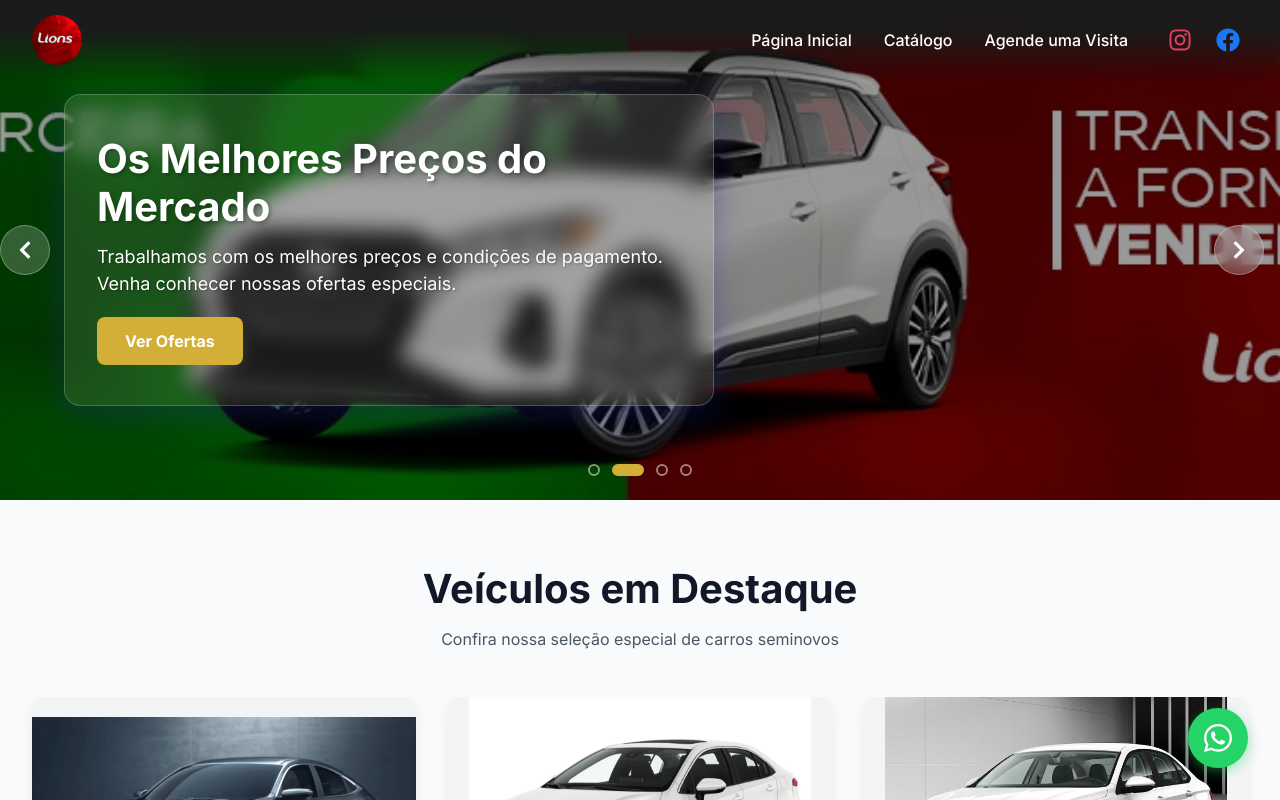
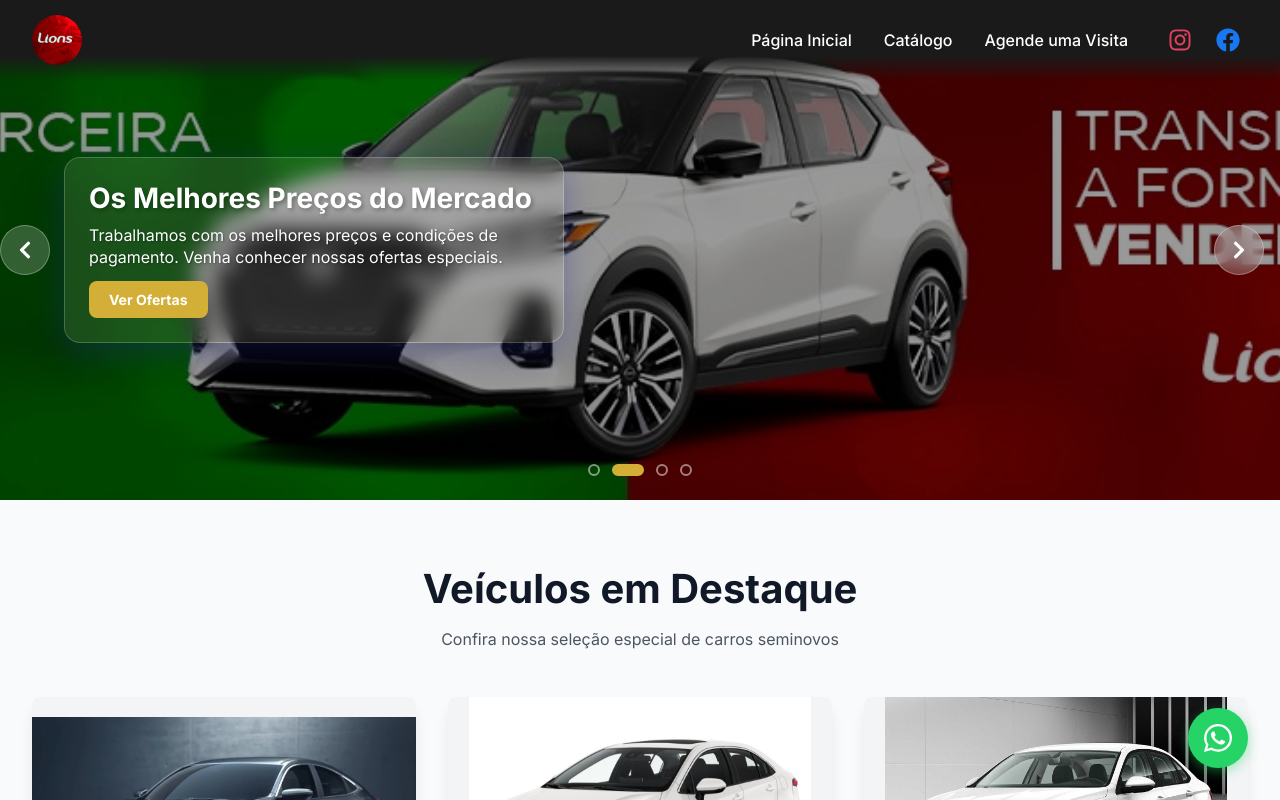
Before and after one commit to alexandre020285/TesteLionsSeminovos, a Next.js app: page / in a window 1280 px wide. Shown: the top 800 px of the page. Built offline with nearby package versions, Linux system fonts and the light colour scheme.

Commit message:
correção do componente hero

```diff
--- a/components/Header.module.css
+++ b/components/Header.module.css
@@ -4,7 +4,7 @@
   left: 0;
   right: 0;
   width: 100%;
-  background: linear-gradient(to bottom, var(--color-primary) 0%, rgba(26, 26, 26, 0.95) 40%, rgba(26, 26, 26, 0) 100%);
+  background: linear-gradient(to bottom, var(--color-primary) 0%, var(--color-primary) 70%, rgba(26, 26, 26, 0) 100%);
   color: var(--color-white);
   box-shadow: none;
   z-index: 50;
--- a/components/Hero.module.css
+++ b/components/Hero.module.css
@@ -72,26 +72,26 @@
   -webkit-backdrop-filter: blur(10px);
   border: 1px solid rgba(255, 255, 255, 0.2);
   border-radius: 1rem;
-  padding: 1.5rem 1.25rem;
+  padding: 1rem 1rem;
   box-shadow: 0 8px 32px 0 rgba(31, 38, 135, 0.37);
-  max-width: 550px;
+  max-width: 400px;
   text-align: left;
 }
 
 .title {
-  font-size: 1.5rem;
+  font-size: 1.25rem;
   font-weight: bold;
-  margin-bottom: 0.75rem;
+  margin-bottom: 0.5rem;
   line-height: 1.2;
   text-shadow: 2px 2px 4px rgba(0, 0, 0, 0.3);
   color: var(--color-white);
 }
 
 .subtitle {
-  font-size: 0.875rem;
-  margin-bottom: 1.25rem;
+  font-size: 0.75rem;
+  margin-bottom: 0.75rem;
   color: var(--color-white);
-  line-height: 1.5;
+  line-height: 1.4;
   text-shadow: 1px 1px 2px rgba(0, 0, 0, 0.3);
 }
 
@@ -100,10 +100,11 @@
   background: var(--color-secondary);
   color: var(--color-white);
   font-weight: bold;
-  padding: 0.875rem 1.75rem;
+  padding: 0.625rem 1.25rem;
   border-radius: 0.5rem;
   transition: all 0.3s;
   text-align: center;
+  font-size: 0.875rem;
 }
 
 .btnPrimary:hover {
@@ -187,16 +188,16 @@
   }
 
   .glassCard {
-    padding: 2rem 1.5rem;
-    max-width: 600px;
+    padding: 1.25rem 1.25rem;
+    max-width: 450px;
   }
 
   .title {
-    font-size: 2rem;
+    font-size: 1.5rem;
   }
 
   .subtitle {
-    font-size: 1rem;
+    font-size: 0.875rem;
   }
 }
 
@@ -211,15 +212,15 @@
   }
 
   .glassCard {
-    padding: 2.5rem 2rem;
-    max-width: 650px;
+    padding: 1.5rem 1.5rem;
+    max-width: 500px;
   }
 
   .title {
-    font-size: 2.5rem;
+    font-size: 1.75rem;
   }
 
   .subtitle {
-    font-size: 1.125rem;
+    font-size: 1rem;
   }
 }
--- a/components/Hero.tsx
+++ b/components/Hero.tsx
@@ -54,16 +54,41 @@ export default function Hero() {
     return () => clearInterval(timer)
   }, [])
 
-  const proximoSlide = () => setSlideAtual((atual) => (atual + 1) % slides.length)
-  const slideAnterior = () => setSlideAtual((atual) => (atual - 1 + slides.length) % slides.length)
+  const proximoSlide = () => {
+    const proximo = (slideAtual + 1) % slides.length
+    setSlideAtual(proximo)
+  }
+
+  const slideAnterior = () => {
+    const anterior = slideAtual - 1
+    if (anterior < 0) {
+      setSlideAtual(slides.length - 1)
+    } else {
+      setSlideAtual(anterior)
+    }
+  }
+
+  const irParaSlide = (index: number) => {
+    setSlideAtual(index)
+  }
 
   return (
     <section className={styles.hero}>
       <div className={styles.carousel}>
-        {slides.map((slide, index) => (
-          <div key={slide.id} className={`${styles.slide} ${index === slideAtual ? styles.active : ''}`}>
+        {slides.map((slide, index) => {
+          const estaAtivo = index === slideAtual
+          return (
+            <div key={slide.id} className={`${styles.slide} ${estaAtivo ? styles.active : ''}`}>
               <div className={styles.backgroundImage}>
-              <Image src={slide.image} alt={slide.title} fill className={styles.bgImage} priority={index === 0} sizes="100vw" quality={90} />
+                <Image
+                  src={slide.image}
+                  alt={slide.title}
+                  fill
+                  className={styles.bgImage}
+                  priority={index === 0}
+                  sizes="100vw"
+                  quality={90}
+                />
                 <div className={styles.overlay}></div>
               </div>
               <div className={styles.content}>
@@ -78,7 +103,8 @@ export default function Hero() {
                 </div>
               </div>
             </div>
-        ))}
+          )
+        })}
       </div>
 
       <button className={styles.navButton} onClick={slideAnterior} aria-label="Slide anterior">
@@ -89,14 +115,17 @@ export default function Hero() {
       </button>
 
       <div className={styles.dots}>
-        {slides.map((_, index) => (
+        {slides.map((_, index) => {
+          const estaAtivo = index === slideAtual
+          return (
             <button
               key={index}
-            className={`${styles.dot} ${index === slideAtual ? styles.active : ''}`}
-            onClick={() => setSlideAtual(index)}
+              className={`${styles.dot} ${estaAtivo ? styles.active : ''}`}
+              onClick={() => irParaSlide(index)}
               aria-label={`Ir para slide ${index + 1}`}
             />
-        ))}
+          )
+        })}
       </div>
     </section>
   )
--- a/types/css-modules.d.ts
+++ /dev/null
@@ -1,4 +0,0 @@
-declare module '*.module.css' {
-  const classes: { [key: string]: string }
-  export default classes
-}
```
Lines whose indentation alone changed are shown as unchanged.
